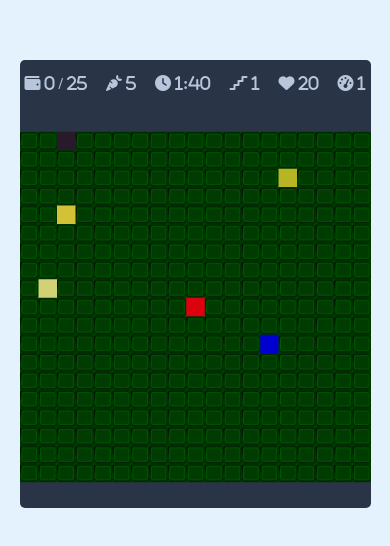
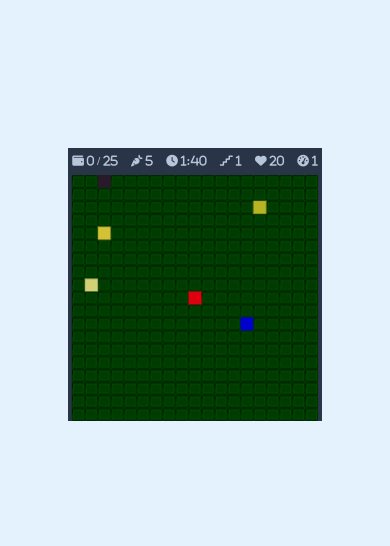
Before and after one commit to arybary/game_snake, a React (Vite) app: page / in a window 390 px wide. Shown: the part 138-684 px from the top of the page. Built offline with nearby package versions, Linux system fonts and the light colour scheme.

Commit message:
fix bug with responsive design css

```diff
--- a/style.css
+++ b/style.css
@@ -20,18 +20,17 @@
   display: flex;
   flex-direction: column;
   overflow: hidden;
-  border-radius: 5px;
   background: #293447;
 }
 .game-details {
   color: #b8c6dc;
-  font-size: 1.2rem;
+  font-size: 3vmin;
   font-weight: 500;
-  padding: 20px 10px;
+  padding: 2vmin 1vmin;
   display: flex;
   justify-content: space-between;
 }
-@media screen and (max-width: 800px) {
+/* @media screen and (max-width: 800px) {
   .wrapper {
     width: 90vmin;
     height: 115vmin;
@@ -40,7 +39,7 @@
     font-size: 1rem;
     padding: 15px 5px;
   }
-}
+} */
 /****************************************************************************************/
 /* * {
   margin: 0;
```
